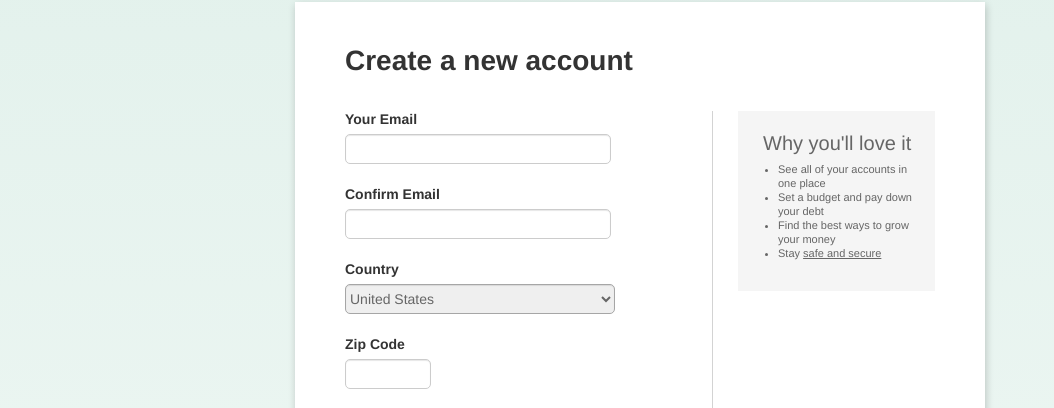
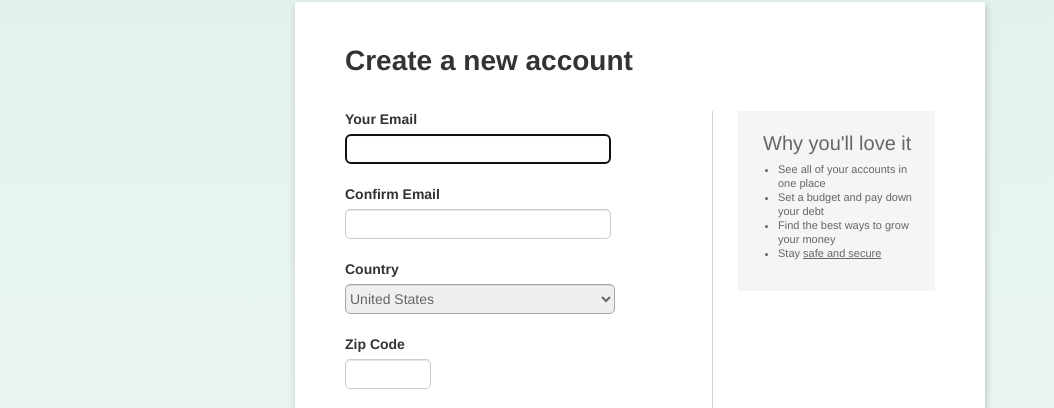
Before and after one commit to jason-ellis/mint-signup, a plain HTML site: page index.html in a window 1280 px wide. Shown: the part 352-760 px from the top of the page, without its empty margins (0-1054 px from the left). Drawn offline with Linux system fonts and the light colour scheme.

Commit message:
set autofocus

```diff
--- a/index.html
+++ b/index.html
@@ -33,7 +33,7 @@
         <ul>
             <li>
                 <label for="form-email">Your Email</label>
-                <input type="email" id="form-email">
+                <input type="email" id="form-email" autofocus>
             </li>
 
             <li>
```
